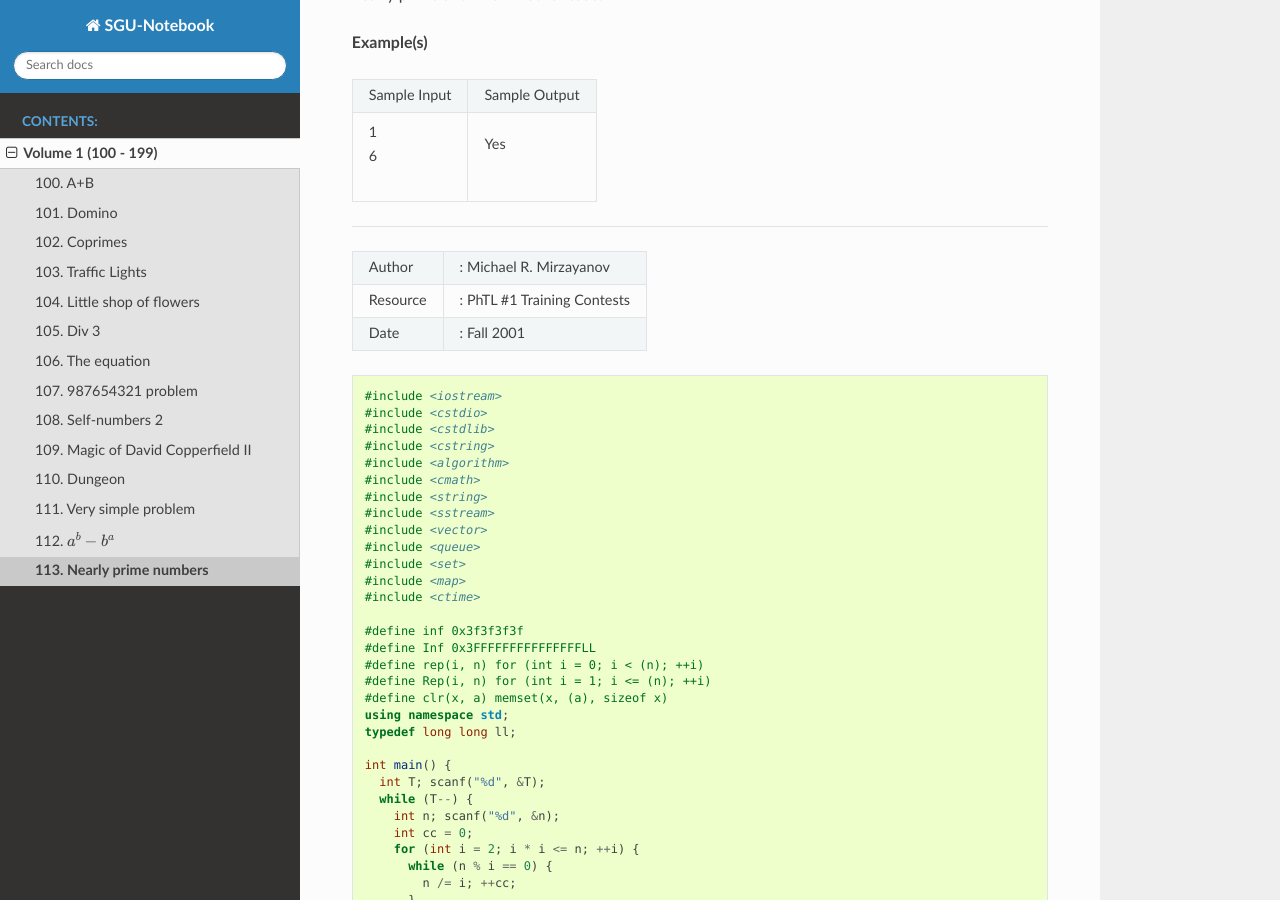
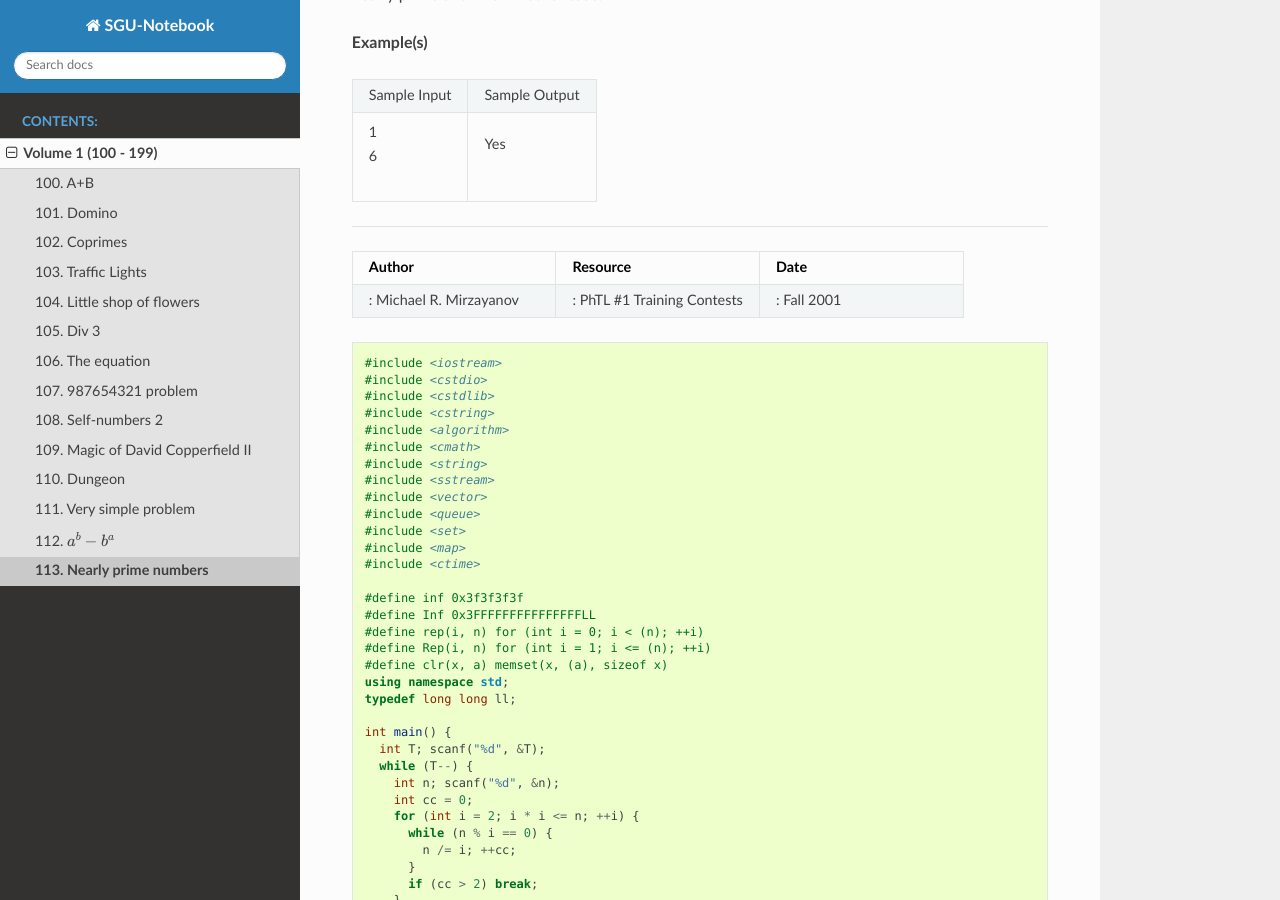
Before and after one commit to veecci/notebook-sgu, a Sphinx documentation site: the page built from source/113.rst, in a window 1280 px wide and 900 px high, scrolled down 538 px. Built offline with Sphinx 7.4.7 and the Read the Docs theme 2.0.0, drawn with Linux system fonts in a browser that asks for light colours; part of the change alters nothing that is shown.

Commit message:
MOD: 113

```diff
--- a/source/113.rst
+++ b/source/113.rst
@@ -6,12 +6,12 @@
 
 Nearly prime number is an integer positive number for which it is possible to find such primes P :sub:`1` and P :sub:`2` that given number is equal to :math:`P_1 * P_2`. There is given a sequence on N integer positive numbers, you are to write a program that prints “Yes” if given number is nearly prime and “No” otherwise.
 
-Input
+**Input**
 
 Input file consists of N+1 numbers. First is positive integer N (:math:`1 \le N \le 10`). Next N numbers followed by N. Each number is not greater than :math:`10^9`. All numbers separated by whitespace(s).
 
 
-Output
+**Output**
 
 Write a line in output file for each number of given sequence. Write “Yes” in it if given number is nearly prime and “No” in other case.
 
@@ -26,11 +26,11 @@ Write a line in output file for each number of given sequence. Write “Yes” i
 
 ------------------------------------------
 
-========  ============================
-Author    : Michael R. Mirzayanov
-Resource  : PhTL #1 Training Contests
-Date      : Fall 2001
-========  ============================
+.. csv-table::
+   :header: "Author", "Resource", "Date"
+   :widths: 15, 15, 15
+
+   ": Michael R. Mirzayanov", ": PhTL #1 Training Contests", ": Fall 2001"
 
 .. code-block:: cpp
 
```
